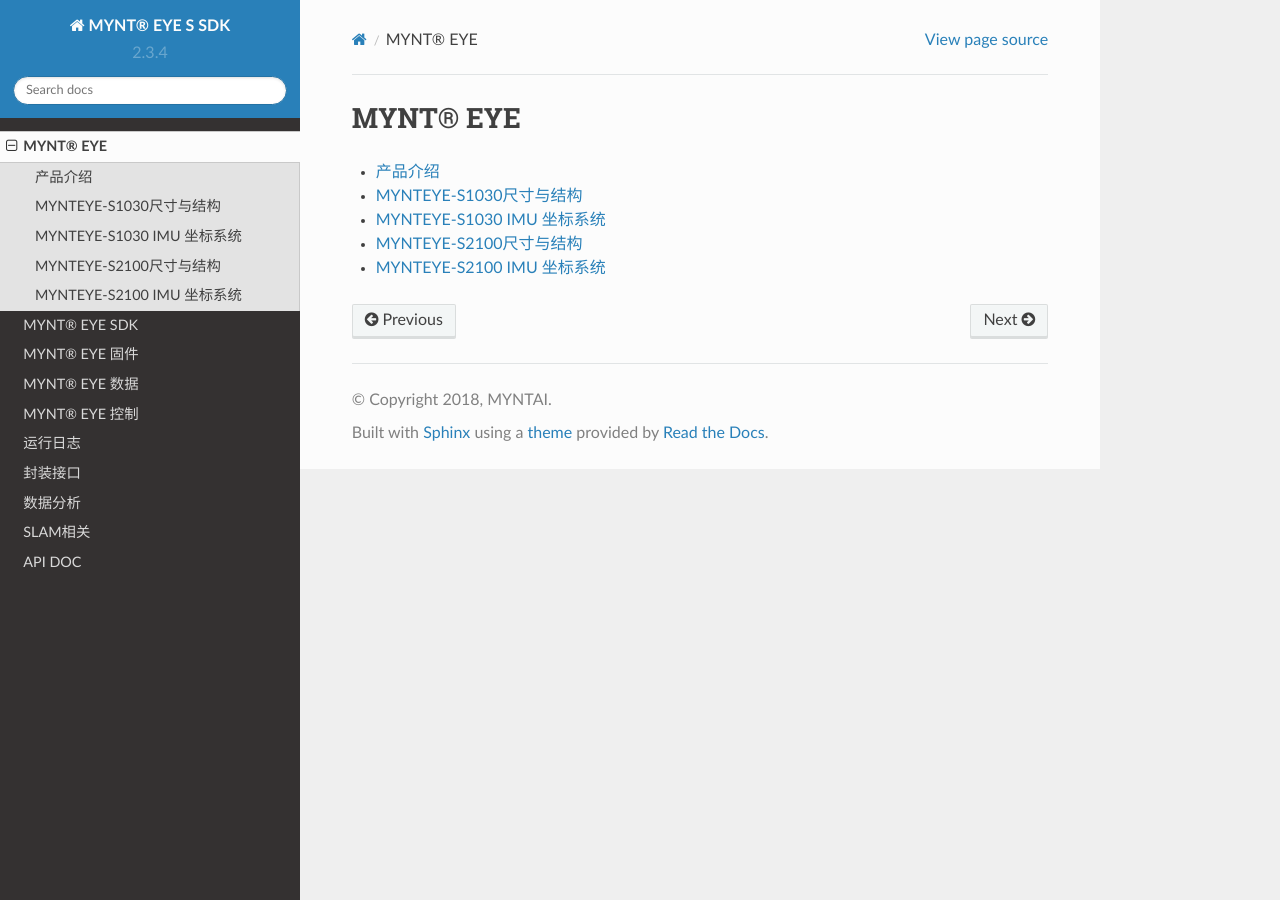
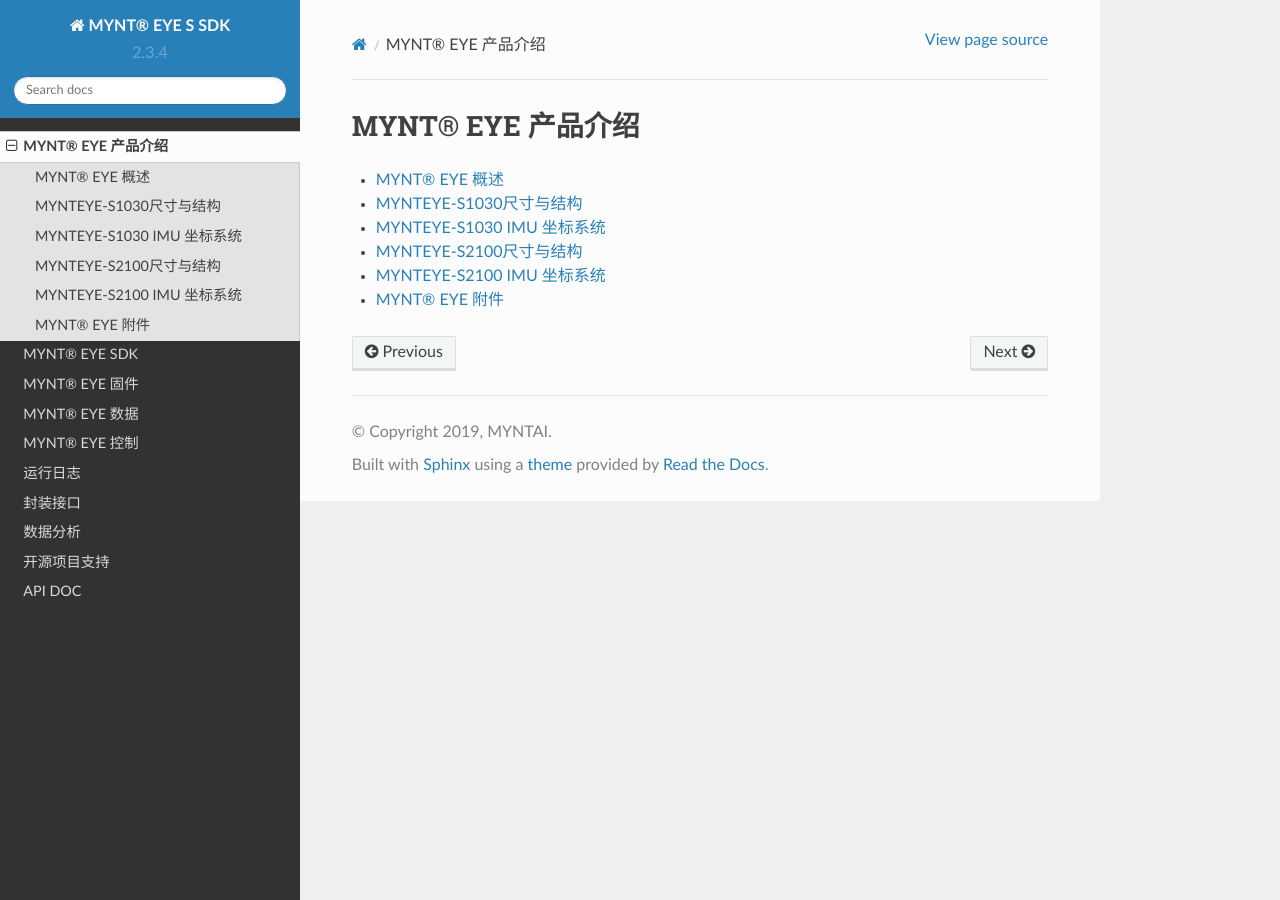
Before and after one commit to slightech/MYNT-EYE-S-SDK-Docs-zh_CN, a Sphinx documentation site: the page built from docs/src/mynteye/contents.rst, in a window 1280 px wide. Built offline with Sphinx 7.4.7 and the Read the Docs theme 2.0.0, drawn with Linux system fonts in a browser that asks for light colours; pages that are not in the unit, such as notebooks, are missing from menus.

```diff
--- a/docs/conf.py
+++ b/docs/conf.py
@@ -20,7 +20,7 @@
 # -- Project information -----------------------------------------------------
 
 project = 'MYNT® EYE S SDK'
-copyright = '2018, MYNTAI'
+copyright = '2019, MYNTAI'
 author = 'MYNTAI'
 
 # The short X.Y version
--- /dev/null
+++ b/docs/src/mynteye/attachment.rst
@@ -0,0 +1,10 @@
+.. _attachment:
+
+MYNT® EYE 附件
+==============
+
+产品附件包含：D版本双目*1、数据线*1
+
+为了更好的支持您的开发，我们还提供双目支架，您可以在我们的天猫旗舰店 `mynt小觅旗舰店 <https://xiaomishuma.tmall.com>`_ 进行购买。
+
+.. image:: ../../images/tripod.png
--- a/docs/src/mynteye/contents.rst
+++ b/docs/src/mynteye/contents.rst
@@ -1,7 +1,7 @@
 .. _mynteye:
 
-MYNT® EYE
-=========
+MYNT® EYE 产品介绍
+==================
 
 .. toctree::
 
--- a/docs/src/mynteye/intro.rst
+++ b/docs/src/mynteye/intro.rst
@@ -1,7 +1,7 @@
 .. _mynteye_intro:
 
-产品介绍
-==========
+MYNT® EYE 概述
+==============
 
 小觅双目摄像头标准版系列包括小觅双目摄像头标准版（MYNT EYE S），小觅双目摄像头标准入门版（MYNT EYE SE），小觅双目摄像头标准彩色版（MYNT EYE SC），小觅双目摄像头（MYNT® EYE）标准版系列采用的“双目+IMU”的惯性导航方案，可为vSLAM的应用提供精准的六轴互补数据，并且相较其他单一方案拥有更高精度和鲁棒性。
 
--- a/docs/src/sdk/contents.rst
+++ b/docs/src/sdk/contents.rst
@@ -5,6 +5,7 @@ MYNT® EYE SDK
 
 .. toctree::
 
+   changelog
    platform
    ppa_install_ubuntu
    exe_install_windows
--- a/docs/src/slam/contents.rst
+++ b/docs/src/slam/contents.rst
@@ -1,12 +1,13 @@
 .. _slam:
 
-SLAM相关
-========
+开源项目支持
+===========
 
 .. toctree::
 
    how_to_use_kalibr
    vins
+   vins_fusion
    orb_slam2
    okvis
    viorb
```
Also changed, not shown: other parts of docs/src/mynteye/contents.rst (+1 -0 lines), docs/src/sdk/changelog.rst (added, +21 -0 lines), docs/src/slam/vins_fusion.rst (added, +55 -0 lines), docs/images/tripod.png (added).
